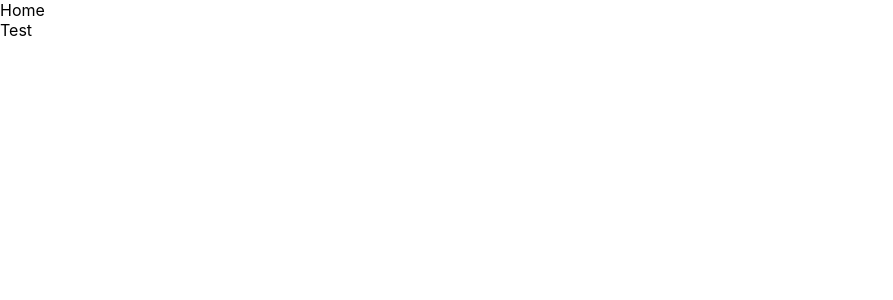
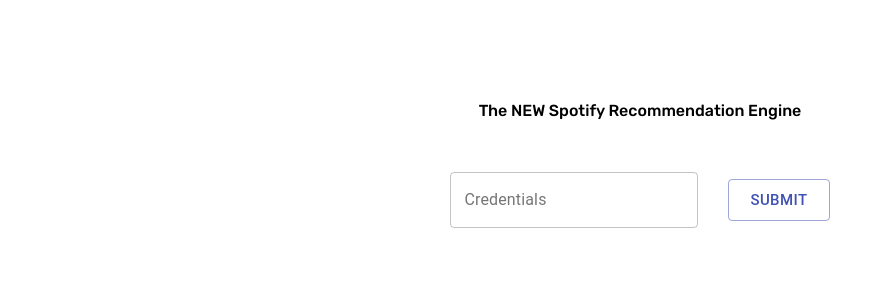
Before and after one commit to githubmaha/New-Spotify-Recommendation-Engine-UI, a React (Create React App) app: page / in a window 1280 px wide. Shown: the top 300 px of the page, without its empty margins (0-893 px from the left). Built offline with nearby package versions, Linux system fonts and the light colour scheme.

Commit message:
Created form for credentials and track link submission

```diff
--- a/public/index.html
+++ b/public/index.html
@@ -10,6 +10,7 @@
       content="Web site created using create-react-app"
     />
     <link rel="apple-touch-icon" href="%PUBLIC_URL%/logo192.png" />
+    <link href="https://fonts.googleapis.com/css2?family=Rubik:wght@500&display=swap" rel="stylesheet"
     <!--
       manifest.json provides metadata used when your web app is installed on a
       user's mobile device or desktop. See https://developers.google.com/web/fundamentals/web-app-manifest/
--- a/src/App.css
+++ b/src/App.css
@@ -1,38 +1,3 @@
-.App {
-  text-align: center;
+.layout {
+    min-height: 100vh;
 }
-
-.App-logo {
-  height: 40vmin;
-  pointer-events: none;
-}
-
-@media (prefers-reduced-motion: no-preference) {
-  .App-logo {
-    animation: App-logo-spin infinite 20s linear;
-  }
-}
-
-.App-header {
-  background-color: #282c34;
-  min-height: 100vh;
-  display: flex;
-  flex-direction: column;
-  align-items: center;
-  justify-content: center;
-  font-size: calc(10px + 2vmin);
-  color: white;
-}
-
-.App-link {
-  color: #61dafb;
-}
-
-@keyframes App-logo-spin {
-  from {
-    transform: rotate(0deg);
-  }
-  to {
-    transform: rotate(360deg);
-  }
-}
--- a/src/Components/Home/Home.tsx
+++ b/src/Components/Home/Home.tsx
@@ -1,22 +1,87 @@
-import React from 'react';
+import React, { useState, useMemo } from 'react';
 import Grid from '@material-ui/core/Grid';
+import './styles.css';
+import { TextField, Button } from '@material-ui/core';
+
+enum FormContentType {
+  CREDENTIALS = "CREDENTIALS",
+  SONGFORM = "SONGFORM",
+}
+
+const Title = (): JSX.Element => {
+    return (
+      <Grid
+        container
+        item
+        justify="center"
+        alignItems="flex-end"
+        className="title"
+      >
+        <Grid item>The NEW Spotify Recommendation Engine</Grid>
+      </Grid>
+    );
+}
+
+const SongForm = (): JSX.Element => {
+    return (
+      <Grid container item justify="center" alignItems="center" className="song-form">
+        <Grid item>
+          <TextField label="Track Url" variant="outlined" />
+        </Grid>
+        <Grid item className="submit-button">
+          <Button variant="outlined" size="large" color="primary">
+            Submit
+          </Button>
+        </Grid>
+      </Grid>
+    );
+}
+
+type CredentialsFormProps = {
+  onSubmit: (formContentType: FormContentType) => void;
+};
+
+const CredentialsForm: React.FC<CredentialsFormProps> = (props): JSX.Element => {
+  return (
+    <Grid
+      container
+      item
+      justify="center"
+      alignItems="center"
+      className="song-form"
+    >
+      <Grid item>
+        <TextField label="Credentials" variant="outlined" />
+      </Grid>
+      <Grid item className="submit-button">
+        <Button
+          variant="outlined"
+          size="large"
+          color="primary"
+          onClick={() => props.onSubmit(FormContentType.SONGFORM)}
+        >
+          Submit
+        </Button>
+      </Grid>
+    </Grid>
+  );
+};
 
 const Home = (): JSX.Element => {
+    const [formContent, setFormContent] = useState<FormContentType>(FormContentType.CREDENTIALS)
+
+    const formContentRenderer: ContentRenderer = useMemo(() => {
+        return {
+          CREDENTIALS: () => <CredentialsForm onSubmit={setFormContent} />,
+          SONGFORM: () => <SongForm />,
+        };
+    }, [formContent]);
+
     return (
-        <>
-            <Grid container item>
-                <Grid item>
-                    Home
-                </Grid>
-            </Grid>
-            <Grid container item>
-                <div>
-                    <Grid container item>
-                        Test
-                    </Grid>
-                </div>
-            </Grid>
-        </>
+      <>
+        <Title></Title>
+        {formContentRenderer[formContent]()}
+      </>
     );
 };
 
--- /dev/null
+++ b/src/Components/Home/styles.css
@@ -0,0 +1,15 @@
+.song-form {
+    height: 20vh;
+}
+
+.submit-button {
+    padding-left: 30px;
+}
+
+.title {
+    height: 15vh;
+    font-family: 'Rubik', sans-serif;
+}
+.border {
+    border: 1px solid red;
+}
--- /dev/null
+++ b/src/Types/ContentRenderer.d.ts
@@ -0,0 +1,3 @@
+type ContentRenderer = {
+    [key: string]: () => JSX.Element
+}
```
Also changed, not shown: src/Hooks/useSpotify.tsx (added, +7 -0 lines), src/Utils/constants.d.ts (added).
